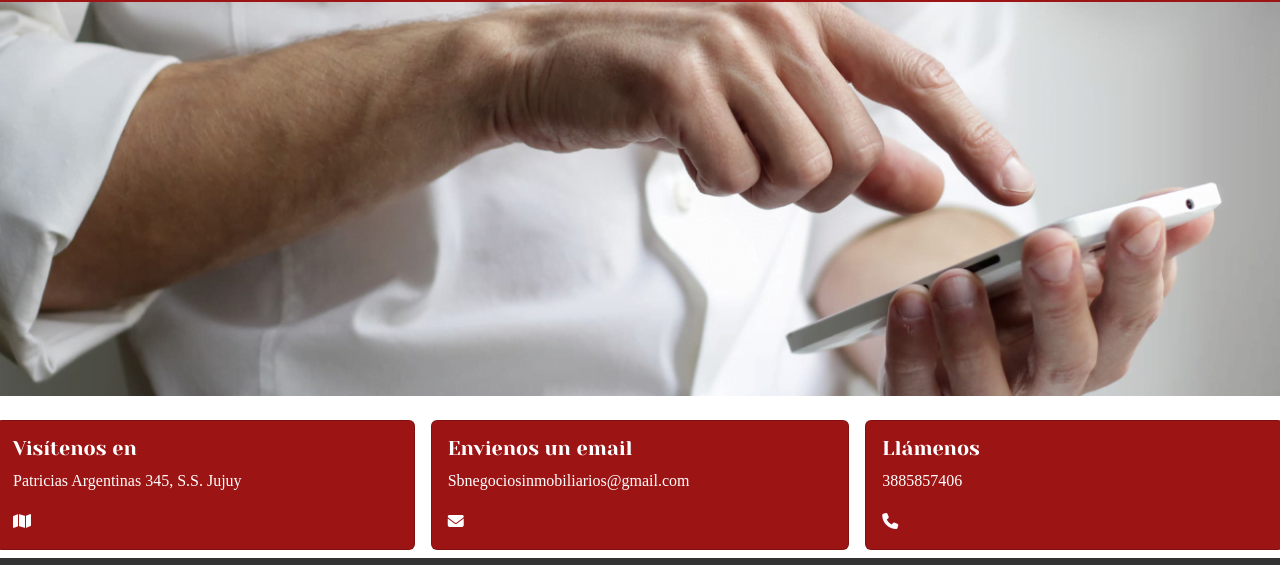
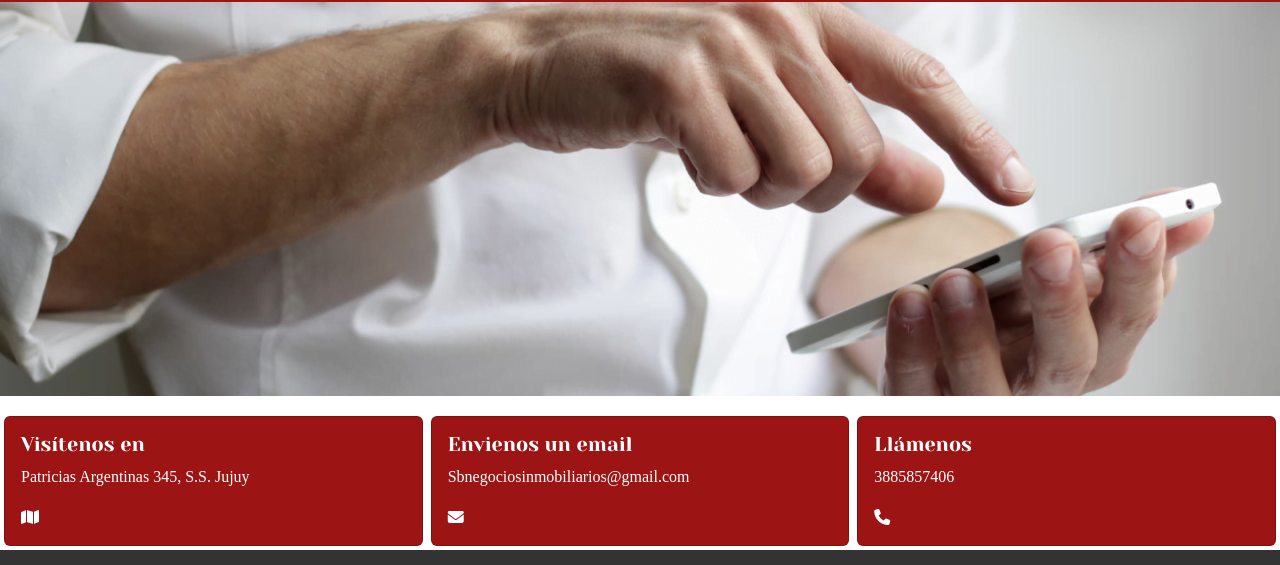
Before and after one commit to MelinaB7/PF-Geronimo-Borroni, a plain HTML site: page Pages /contacto.html in a window 1280 px wide. Shown: the part 54-619 px from the top of the page. Drawn offline with nearby package versions, Linux system fonts and the light colour scheme; a web font is replaced by a local one.

Commit message:
agrego main

```diff
--- a/Pages /contacto.html
+++ b/Pages /contacto.html
@@ -45,13 +45,13 @@
         </div>
       </nav>
       <script src="https://cdn.jsdelivr.net/npm/bootstrap@5.3.3/dist/js/bootstrap.bundle.min.js" integrity="sha384-YvpcrYf0tY3lHB60NNkmXc5s9fDVZLESaAA55NDzOxhy9GkcIdslK1eN7N6jIeHz" crossorigin="anonymous"></script>
-
+  <main>
       <img src="../Multimedia/contacto.png" class="d-block w-100" style= "max-height: 400px";>
       <div class="position-absolute top-0 start-0"></div>
 
 
       <div class="row">
-        <div class="col-sm-4 mb-3 mb-sm-0 mt-3 p-2">
+        <div class="col-sm-4 mb-3 mb-sm-0 mt-3 p-1">
           <div class="card" id="tarjeta">
             <div class="card-body">
               <h5 class="card-title">Visítenos en </h5>
@@ -61,7 +61,7 @@
             </div>
           </div>
         </div>
-        <div class="col-sm-4 mb-3 mb-sm-0 mt-3 p-2">
+        <div class="col-sm-4 mb-3 mb-sm-0 mt-3 p-1">
           <div class="card" id="tarjeta">
             <div class="card-body">
               <h5 class="card-title">Envienos un email</h5>
@@ -70,7 +70,7 @@
             </div>
           </div>
         </div>
-        <div class="col-sm-4 mb-3 mb-sm-0 mt-3 p-2">
+        <div class="col-sm-4 mb-3 mb-sm-0 mt-3 p-1">
           <div class="card" id="tarjeta">
             <div class="card-body">
               <h5 class="card-title">Llámenos</h5>
@@ -80,7 +80,7 @@
           </div>
         </div>
       </div>
-
+  </main>
 
 
       <footer class="footer">
@@ -99,6 +99,6 @@
         </div>
       </footer>
 
-    </main>
+
   </body>
 </html>
--- a/estilos.scss
+++ b/estilos.scss
@@ -100,6 +100,11 @@ h5{
     color: $color2;
 }
 
+.row {
+    margin-left: 0 !important;
+    margin-right: 0 !important;
+}
+
 
 @import "footer";
 @import "navbar";
```
Also changed, not shown: Pages /administraciones.html (+1 -1 lines), Pages /catalogo.html (+3 -0 lines), Pages /tasaciones.html (+2 -2 lines), index.html (+2 -2 lines), estilos.css, 2 other files.
